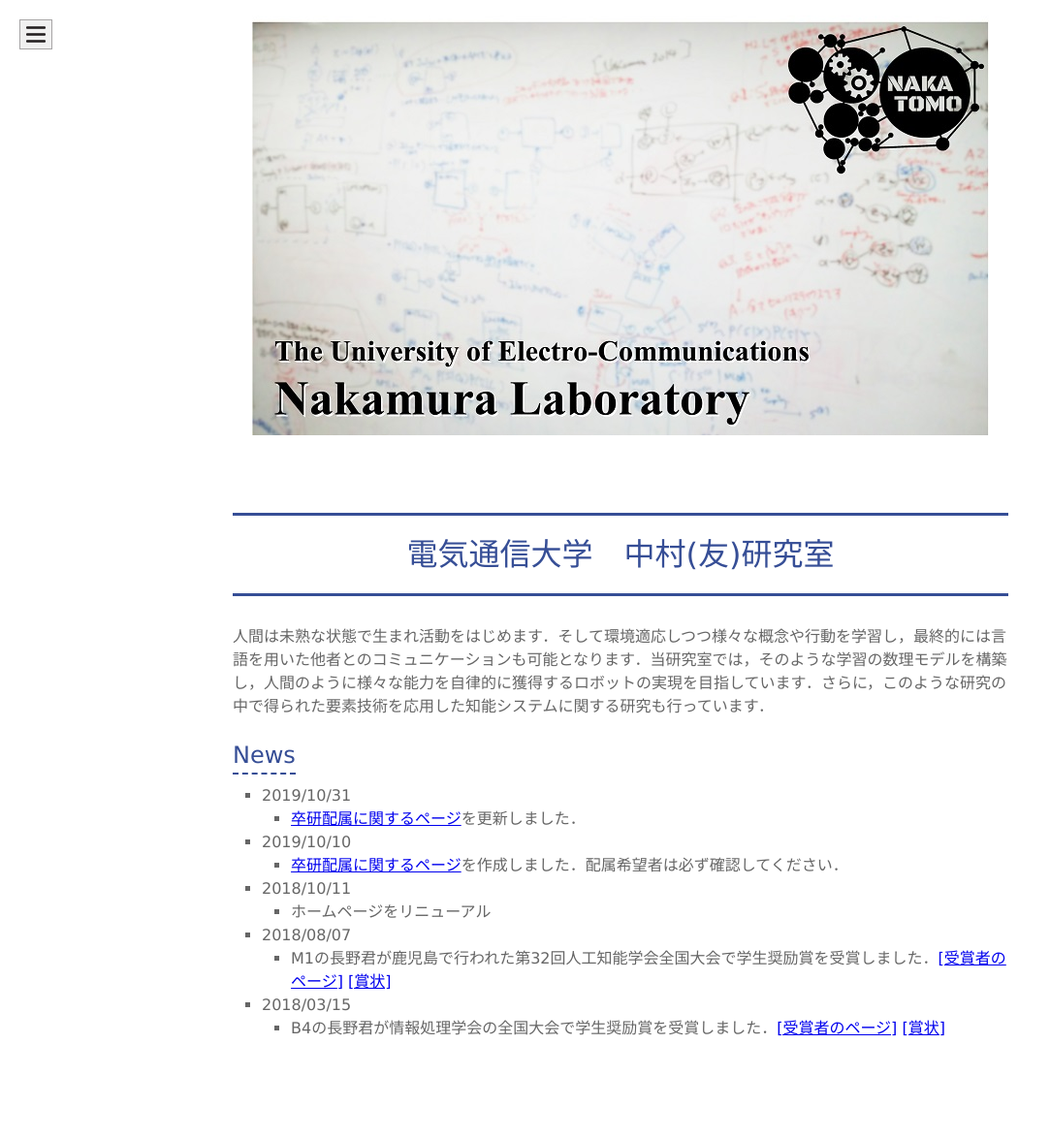
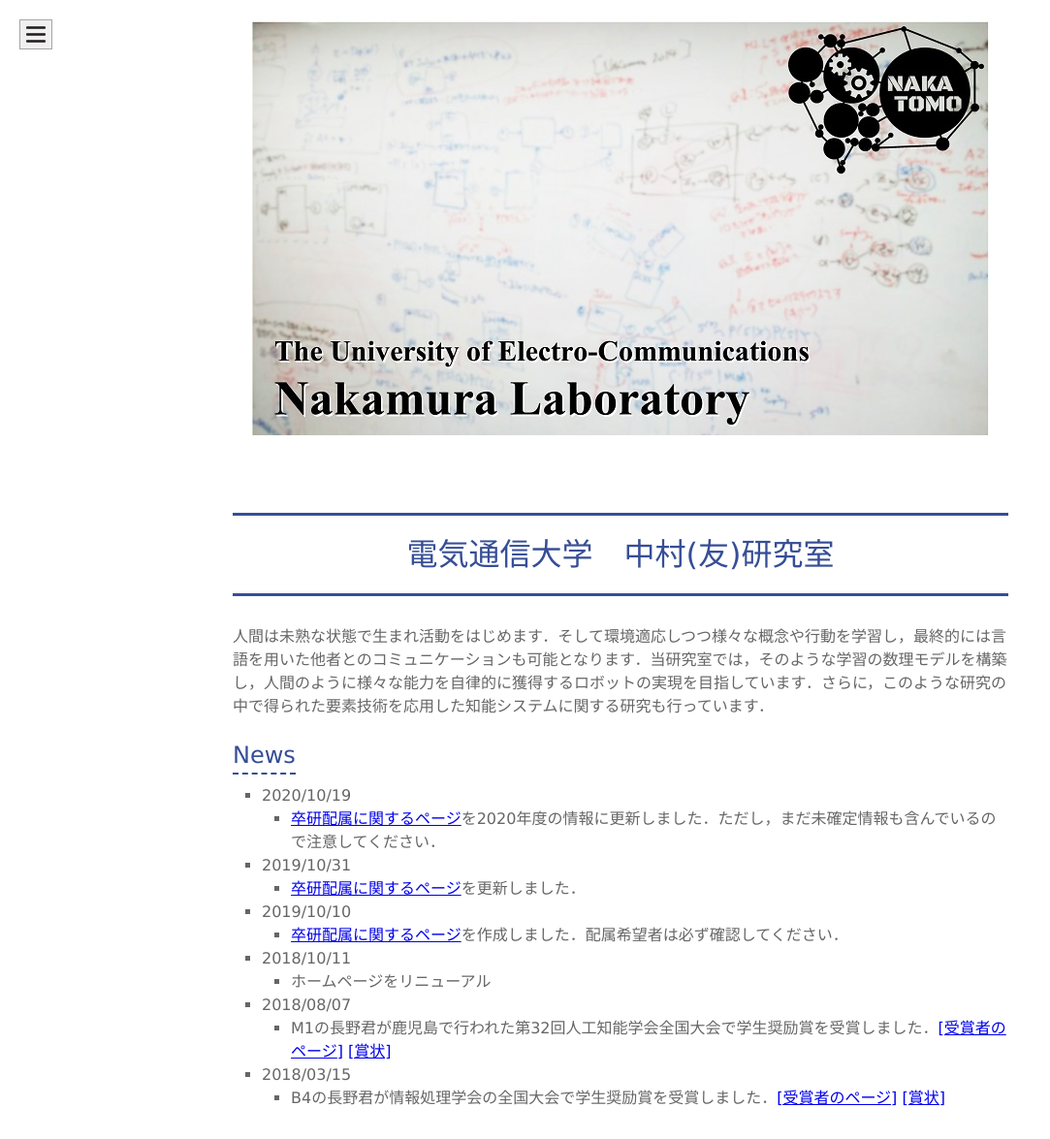
Before and after one commit to naka-lab/naka-lab.github.io, a Jekyll site: the page built from index.md, in a window 1280 px wide. Shown: the whole page at 97% size, without its empty margins (0-1083 px from the left). Built offline with Jekyll 4.4.1, drawn with Linux system fonts in a browser that asks for light colours; our own code applies the rules of GitHub Pages for plain Markdown files; before the commit the page ends 1103 px from its top, so only the background shows below that.

Commit message:
Update index.md

```diff
--- a/index.md
+++ b/index.md
@@ -6,6 +6,9 @@ layout: default
 人間は未熟な状態で生まれ活動をはじめます．そして環境適応しつつ様々な概念や行動を学習し，最終的には言語を用いた他者とのコミュニケーションも可能となります．当研究室では，そのような学習の数理モデルを構築し，人間のように様々な能力を自律的に獲得するロボットの実現を目指しています．さらに，このような研究の中で得られた要素技術を応用した知能システムに関する研究も行っています．
 
 ## News
+* 2020/10/19
+	* [卒研配属に関するページ](//hp.naka-lab.org/subpages/haizoku.html)を2020年度の情報に更新しました．ただし，まだ未確定情報も含んでいるので注意してください．
+
 * 2019/10/31
 	* [卒研配属に関するページ](//hp.naka-lab.org/subpages/haizoku.html)を更新しました．
 
```
